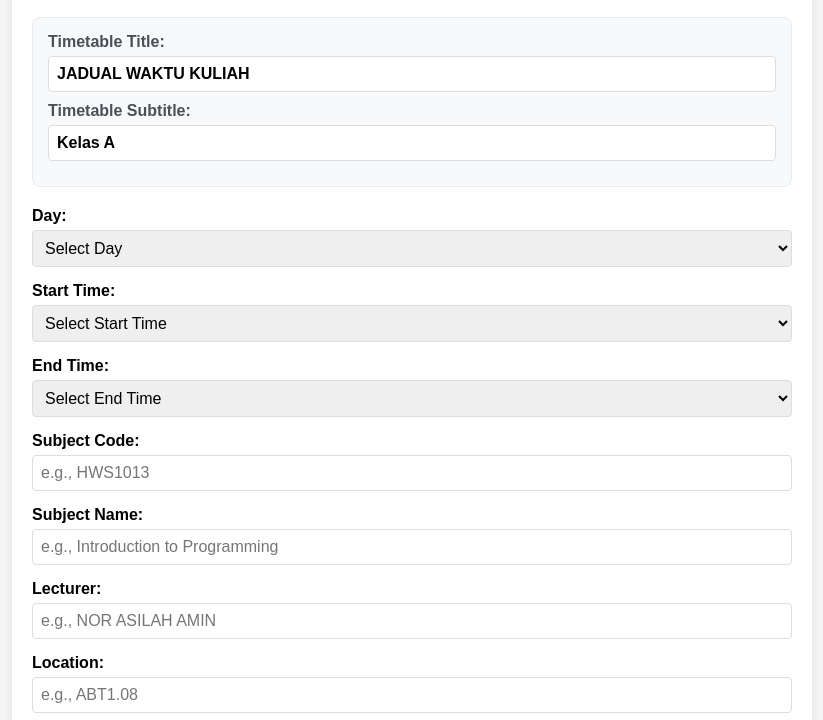
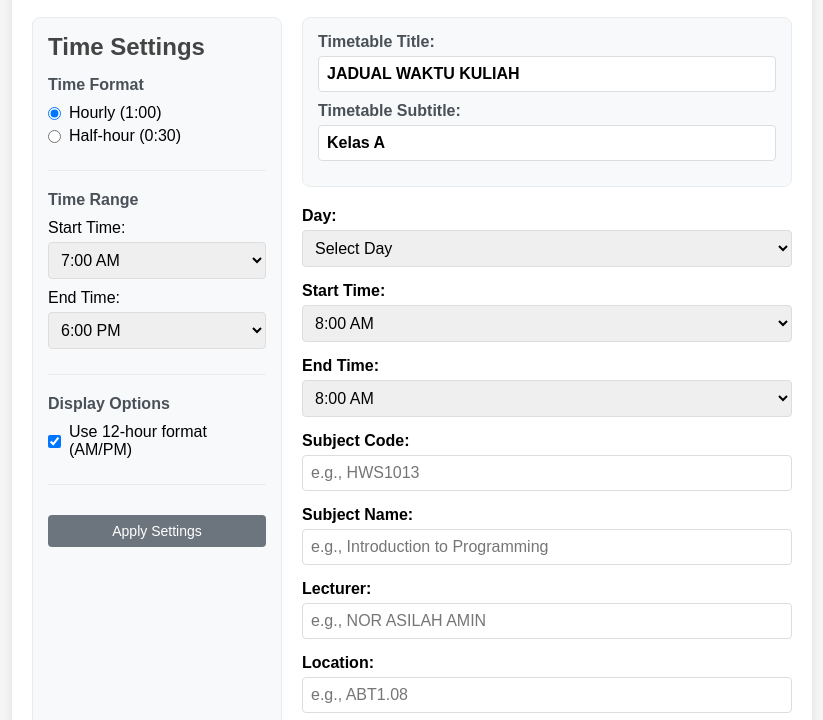
Before and after one commit to Kiyoraka/Time-Table-Generator, a plain HTML site: page index.html in a window 1280 px wide. Shown: the part 80-800 px from the top of the page, without its empty margins (228-1051 px from the left). Drawn offline with Linux system fonts and the light colour scheme.

Commit message:
update index html

```diff
--- a/index.html
+++ b/index.html
@@ -5,12 +5,67 @@
     <meta name="viewport" content="width=device-width, initial-scale=1.0">
     <title>Time Table Generator</title>
     <link rel="stylesheet" href="assets/css/style.css">
+    <link rel="stylesheet" href="https://cdnjs.cloudflare.com/ajax/libs/font-awesome/5.15.4/css/all.min.css">
 </head>
 <body>
     <div class="container">
-
         <h1>Time Table Generator</h1>
 
+        <div class="main-content">
+            <!-- Time Settings Sidebar -->
+            <div class="sidebar">
+                <h2>Time Settings</h2>
+
+                <div class="settings-section">
+                    <h3>Time Format</h3>
+                    <div class="form-group">
+                        <label>
+                            <input type="radio" name="timeInterval" value="60" checked> Hourly (1:00)
+                        </label>
+                        <label>
+                            <input type="radio" name="timeInterval" value="30"> Half-hour (0:30)
+                        </label>
+                    </div>
+                </div>
+
+                <div class="settings-section">
+                    <h3>Time Range</h3>
+                    <div class="form-group">
+                        <label for="startDayTime">Start Time:</label>
+                        <select id="startDayTime">
+                            <option value="8:00">8:00 AM</option>
+                            <option value="8:30">8:30 AM</option>
+                            <option value="7:30">7:30 AM</option>
+                            <option value="7:00">7:00 AM</option>
+                        </select>
+                    </div>
+
+                    <div class="form-group">
+                        <label for="endDayTime">End Time:</label>
+                        <select id="endDayTime">
+                            <option value="18:00">6:00 PM</option>
+                            <option value="17:30">5:30 PM</option>
+                            <option value="18:30">6:30 PM</option>
+                            <option value="19:00">7:00 PM</option>
+                            <option value="19:30">7:30 PM</option>
+                        </select>
+                    </div>
+                </div>
+
+                <div class="settings-section">
+                    <h3>Display Options</h3>
+                    <div class="form-group">
+                        <label>
+                            <input type="checkbox" id="use12HourFormat" checked> Use 12-hour format (AM/PM)
+                        </label>
+                    </div>
+                </div>
+
+                <button id="applySettingsBtn" class="settings-btn">Apply Settings</button>
+            </div>
+
+            <!-- Main Content Area -->
+            <div class="content-area">
                 <div class="form-container">
                     <!-- Timetable Title and Subtitle -->
                     <div class="title-settings">
@@ -54,6 +109,7 @@
                                 <option value="15:00">15:00</option>
                                 <option value="16:00">16:00</option>
                                 <option value="17:00">17:00</option>
+                                <option value="17:30">17:30</option>
                                 <option value="18:00">18:00</option>
                             </select>
                         </div>
@@ -71,7 +127,9 @@
                                 <option value="15:00">15:00</option>
                                 <option value="16:00">16:00</option>
                                 <option value="17:00">17:00</option>
+                                <option value="17:30">17:30</option>
                                 <option value="18:00">18:00</option>
+                                <option value="18:30">18:30</option>
                                 <option value="19:00">19:00</option>
                             </select>
                         </div>
@@ -107,6 +165,8 @@
                     <button id="generateBtn">Generate Timetable</button>
                 </div>
             </div>
+        </div>
+    </div>
 
     <!-- Popup for displaying the timetable -->
     <div id="timetablePopup" class="popup">
@@ -114,11 +174,26 @@
             <span class="close">&times;</span>
             <h2>Your Timetable</h2>
             <div id="timetableContainer"></div>
-            <button id="saveImageBtn">Save as Image</button>
+
+            <div class="export-buttons">
+                <button id="saveImageBtn" class="export-btn">
+                    <i class="fas fa-image"></i> Save as Image
+                </button>
+                <button id="exportPDFBtn" class="export-btn pdf-btn">
+                    <i class="fas fa-file-pdf"></i> Export as PDF
+                </button>
+                <button id="exportWordBtn" class="export-btn word-btn">
+                    <i class="fas fa-file-word"></i> Export as Word
+                </button>
+            </div>
         </div>
     </div>
 
+    <!-- Load JavaScript files -->
     <script src="assets/js/pagination.js"></script>
+    <script src="assets/js/time_settings.js"></script>
+    <script src="assets/js/pdf_export.js"></script>
+    <script src="assets/js/word_export.js"></script>
     <script src="assets/js/script.js"></script>
 </body>
 </html>
```
Lines whose indentation alone changed are shown as unchanged.
